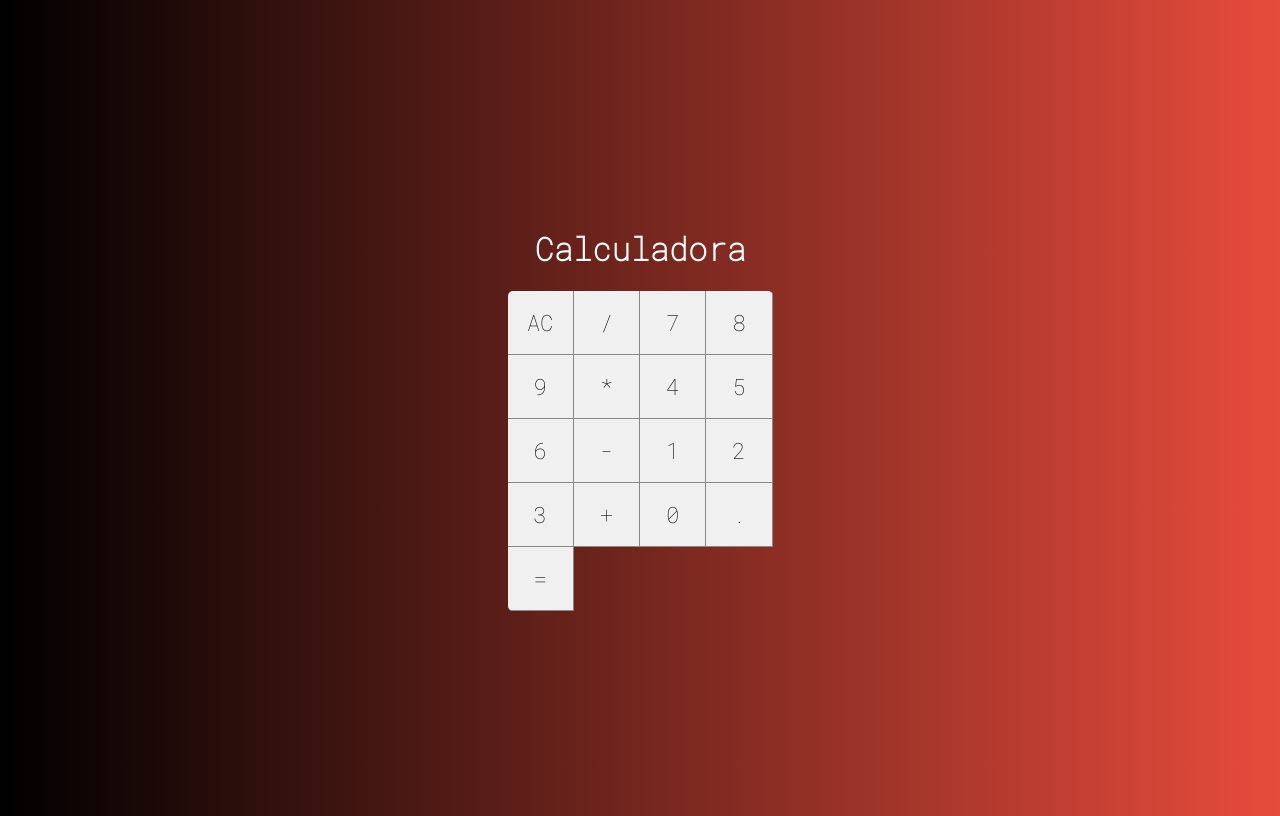
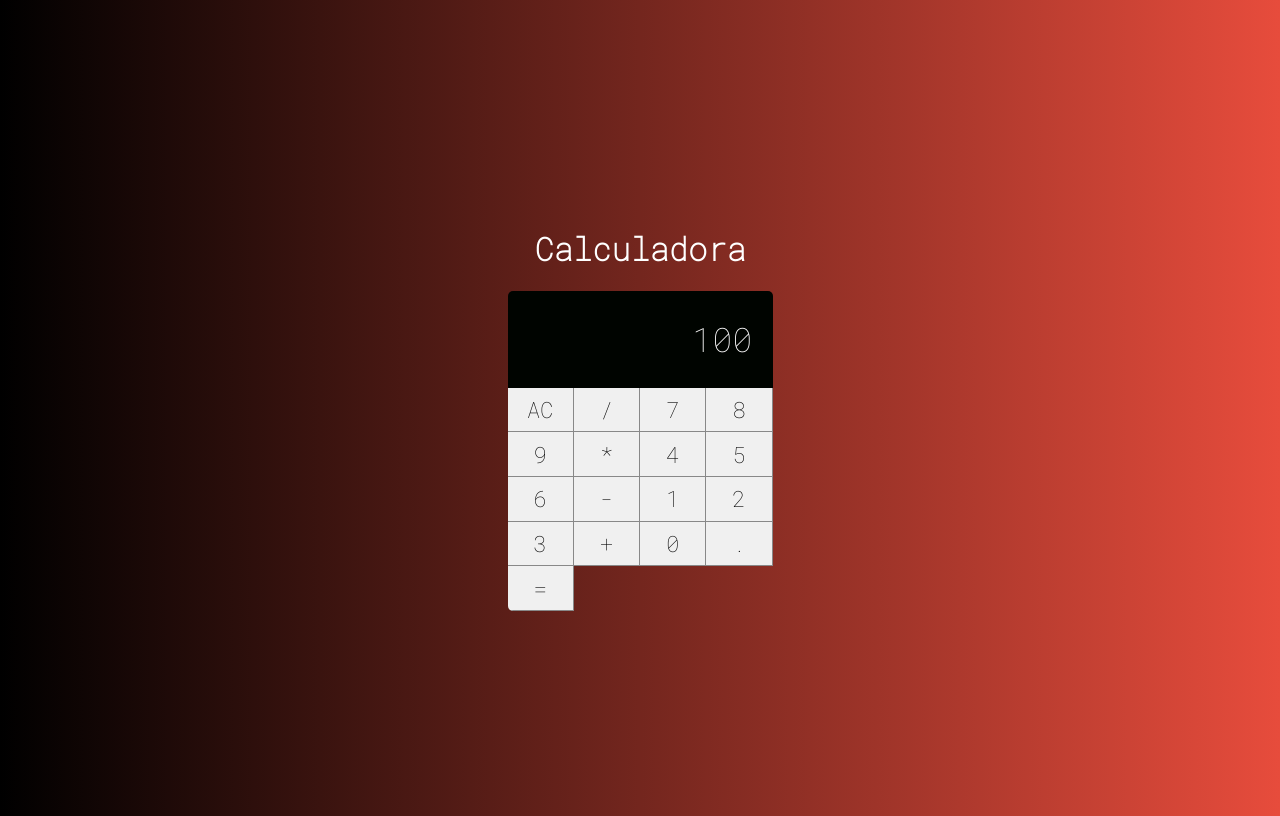
Before and after one commit to JeffersonSilvaLeal/Calculadore-ReactJs, a React (Create React App) app: page / in a window 1280 px wide. Built offline with nearby package versions, Linux system fonts and the light colour scheme.

Commit message:
componente Display

```diff
--- /dev/null
+++ b/src/components/Display.css
@@ -0,0 +1,11 @@
+.display {
+    grid-column: span 4;
+    background-color: #000400;
+
+    display: flex;
+    justify-content: flex-end;
+    align-items: center;
+    padding: 20px;
+    font-size: 2.1em;
+    overflow: hidden;
+}
--- /dev/null
+++ b/src/components/Display.jsx
@@ -0,0 +1,5 @@
+import React from "react";
+import './Display.css'
+
+export default props =>
+    <div className="display">{props.value}</div>
--- a/src/main/Calculator.css
+++ b/src/main/Calculator.css
@@ -6,5 +6,5 @@
 
     display: grid;
     grid-template-columns: repeat(4, 25%);
-    grid-template-rows: 48px, 48px, 48px, 48px;
+    grid-template-rows: 1fr 48px, 48px, 48px, 48px, 48px;
 }
--- a/src/main/Calculator.jsx
+++ b/src/main/Calculator.jsx
@@ -1,12 +1,14 @@
 import React, { Component } from "react";
 import './Calculator.css'
 import Button from "../components/Button";
+import Display from "../components/Display";
 
 
 export default class Calculator extends Component {
     render() {
         return (
             <div className="calculator">
+                <Display value={100} />
                 <Button label="AC"/>
                 <Button label="/"/>
                 <Button label="7"/>
```
